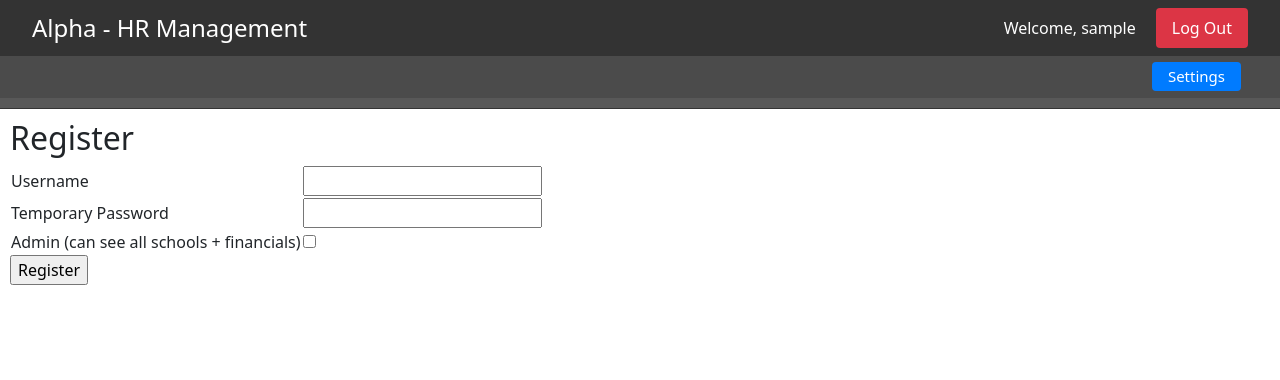
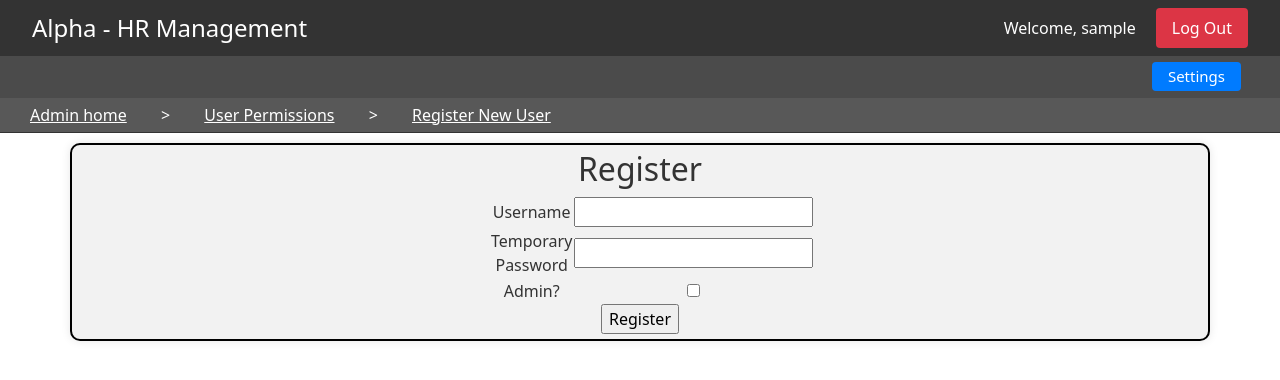
Before and after one commit to ow344/flaskexample, a Flask app: page /admin/userpermissions/register in a window 1280 px wide. Shown: the top 380 px of the page. Run offline with Flask 3, Linux system fonts and the light colour scheme; the visitor is signed in with stand-in values (Sample User, id 1).

Commit message:
Admin side breadcrumbs

```diff
--- a/forms.py
+++ b/forms.py
@@ -23,7 +23,7 @@ class LoginForm(FlaskForm):
 class RegistrationForm(FlaskForm):
     username = StringField('Username', validators=[InputRequired(), Length(min=4, max=20)])
     password = StringField('Temporary Password', validators=[InputRequired(), Length(min=5)])
-    is_admin = BooleanField('Admin (can see all schools + financials)')
+    is_admin = BooleanField('Admin?')
     submit = SubmitField('Register')
     def validate_username(self, field):
         user = User.query.filter_by(username=field.data).first()
--- a/templates/admin/self.html
+++ b/templates/admin/self.html
@@ -1,7 +1,7 @@
 {% extends "base.html" %}
 
 {% block navi %}
-<li><a href="#">Admin home</a></li>
+<li><a href="/">Admin home</a></li>
 {% endblock %}
 
 {% block content %}
--- a/templates/admin/userpermissions/register.html
+++ b/templates/admin/userpermissions/register.html
@@ -1,32 +1,55 @@
 {% extends "base.html" %}
+
+{% block navi %}
+<li><a href="/">Admin home</a></li>
+<li>></li>
+<li><a href="{{ url_for('admin.userpermissions') }}">User Permissions</a></li>
+<li>></li>
+<li><a href="{{ url_for('admin.userpermissions_register') }}">Register New User</a></li>
+{% endblock %}
+
 {% block content %}
 
-<h2>Register</h2>
-<form method="POST">
+<style>
+    .container {
+        background-color: #f2f2f2;
+        color: #333;
+        padding: 5px 5px;
+        border: 2px solid black;
+        text-align: center;
+        border-radius: 10px;
+        box-shadow: 0 0 10px rgba(0, 0, 0, 0.1);
+    }
+</style>
+
+<div class="container">
+
+<h2 style="text-align: center;">Register</h2>
+<form method="POST" style="margin: 0 auto; width: 300px;">
     {{ form.hidden_tag() }}
-    <table>
+    <table style="width: 100%;">
         <tr>
             <td>{{ form.username.label }}</td>
             <td>{{ form.username }}
                 {% for error in form.username.errors %}
                     <span style="color: red;">{{ error }}</span>
-    {% endfor %}</td>
+                {% endfor %}
+            </td>
         </tr>
         <tr>
             <td>{{ form.password.label }}</td>
             <td>{{ form.password }}
                 {% for error in form.password.errors %}
                     <span style="color: red;">{{ error }}</span>
-    {% endfor %}</td>
+                {% endfor %}
+            </td>
         </tr>
-
         <tr>
             <td>{{ form.is_admin.label }}</td>
             <td>{{ form.is_admin() }}</td>
         </tr>
-
     </table>
     {{ form.submit(class_="register-link") }}
 </form>
-
+</div>
 {% endblock %}
--- a/views/user.py
+++ b/views/user.py
@@ -101,7 +101,6 @@ def sendcomment(r2r_id):
         db.session.add(r2rm)
         db.session.commit()
 
-
     return redirect(url_for('user.requestforms_r2r_edit',r2r_id=r2r.id))
 
 @user.route('/user/requestforms/variation/pending', methods=['GET', 'POST'])
```
Also changed, not shown: templates/admin/reviewrequests/r2r/entry.html (+3 -11 lines), templates/admin/reviewrequests/r2r/self.html (+8 -0 lines), templates/admin/reviewrequests/variation/entry.html (+8 -1 lines), templates/admin/reviewrequests/variation/self.html (+8 -0 lines), templates/admin/stafflist/self.html (+7 -0 lines), templates/admin/stafflist/staff/edit.html (+11 -0 lines), templates/admin/stafflist/staff/self.html (+8 -0 lines), templates/admin/userpermissions/self.html (+7 -0 lines), templates/admin/userpermissions/user.html (+7 -0 lines). Lines whose indentation alone changed are shown as unchanged.
